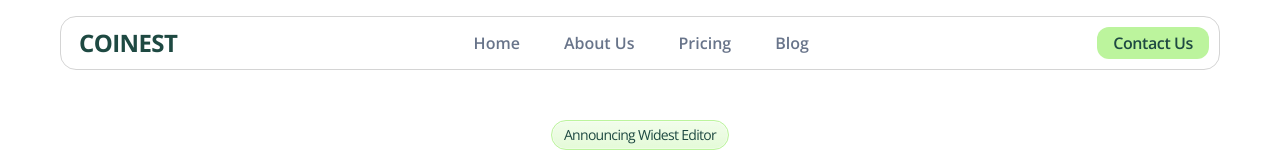
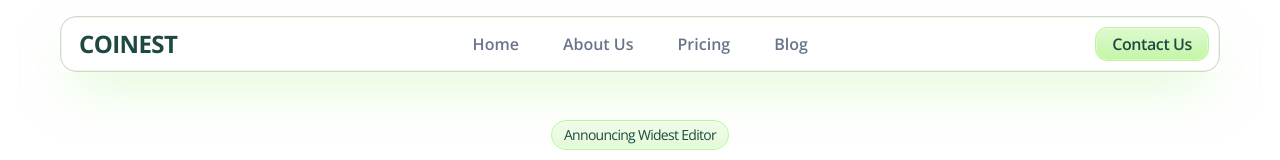
Before and after one commit to azharzisan/coinest-ui, a React (Vite) app: page / in a window 1280 px wide. Shown: the top 160 px of the page. Built offline with nearby package versions, Linux system fonts and the light colour scheme.

Commit message:
navbar fixes

```diff
--- a/src/components/ui/NavBtn.jsx
+++ b/src/components/ui/NavBtn.jsx
@@ -2,7 +2,7 @@ import React from 'react'
 
 const NavBtn = ({text}) => {
   return (
-    <button className="text-md text-muted px-4 rounded-xl py-1 hover:bg-secondary/40 hover:text-primary font-semibold transition-all duration-500 ease-in-out">
+    <button className="text-md text-muted px-4 rounded-xl py-1 hover:bg-secondary/40 hover:text-primary font-semibold active:translate-y-1 transition-all duration-500 ease-in-out">
       {text}
     </button>
   );
--- a/src/sections/Navbar.jsx
+++ b/src/sections/Navbar.jsx
@@ -4,18 +4,22 @@ import NavBtn from "../components/ui/NavBtn";
 const Navbar = () => {
   return (
     <>
-      <nav className="w-full">
-        <div className="w-full flex justify-between items-center bg-background border border-neutral-300 p-2.5 rounded-2xl">
+      <nav className="w-full shadow-2xl shadow-secondary/50">
+        <div className="w-full flex justify-between items-center bg-background border border-neutral-300 ring-1 ring-secondary/30 ring-inset p-2.5 rounded-2xl">
           <div className="flex justify-start items-center px-2">
-            <h1 className="text-2xl font-bold tracking-tight text-primary uppercase">Coinest</h1>
+            <h1 className="text-2xl font-bold tracking-tight text-primary uppercase">
+              Coinest
+            </h1>
           </div>
           <div className="flex justify-center items-center gap-3">
-            <NavBtn text={"Home"}/>
-            <NavBtn text={"About Us"}/>
-            <NavBtn text={"Pricing"}/>
-            <NavBtn text={"Blog"}/>
+            <NavBtn text={"Home"} />
+            <NavBtn text={"About Us"} />
+            <NavBtn text={"Pricing"} />
+            <NavBtn text={"Blog"} />
           </div>
-          <button className="bg-secondary px-4 tracking-tight py-1 text-md rounded-xl font-semibold text-primary hover:opacity-90">Contact Us</button>
+          <button className="bg-linear-to-t from-secondary/90 via-secondary/70 to-secondary/50 ring-1 ring-background/30 ring-inset border border-secondary px-4 tracking-tight py-1 text-md rounded-xl font-semibold text-primary hover:opacity-90 active:translate-y-1 transition-all duration-500 ease-in-out">
+            Contact Us
+          </button>
         </div>
       </nav>
     </>
```
